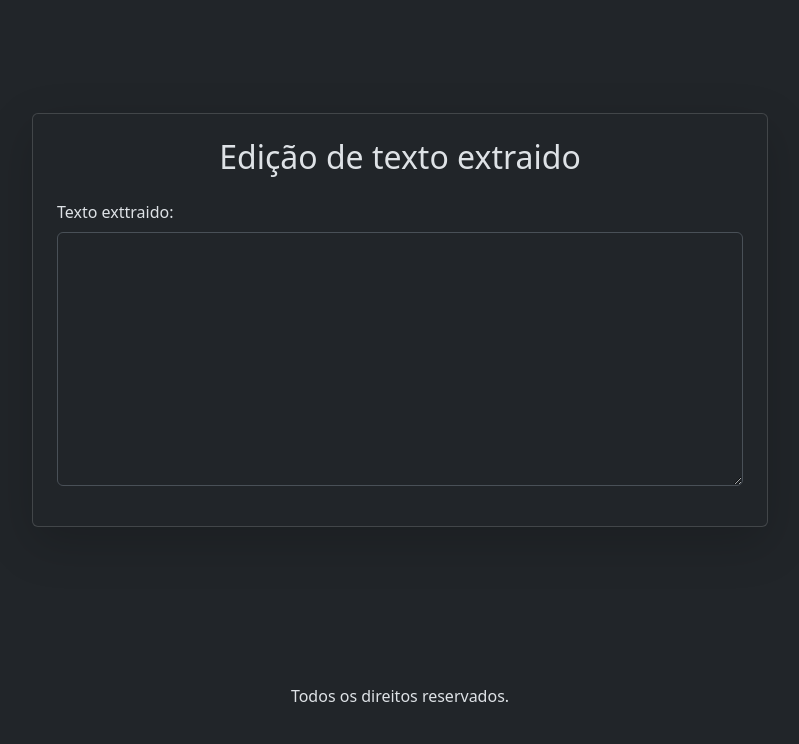
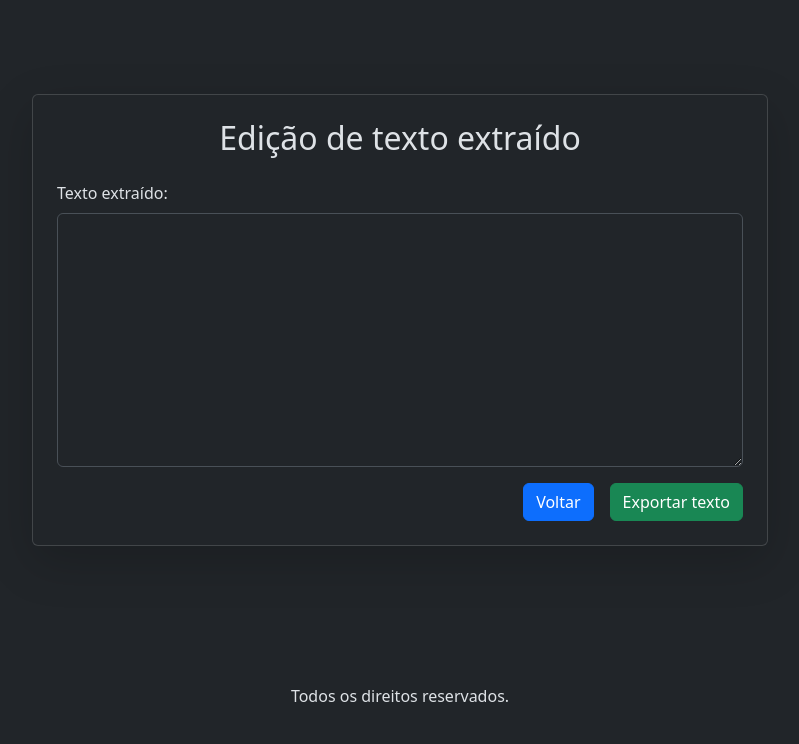
Before and after one commit to Vinicius-113/desenvolvedor_python_qua.544.003, a Flask app: template parte07-/05_captura_de_texto_ocr/templates/extracao.html in a window 1280 px wide. Shown: the part 56-800 px from the top of the page, without its empty margins (240-1039 px from the left). Run offline with Flask 3, Linux system fonts and the light colour scheme; the template is opened without the code that fills it, so the values that code supplies are empty.

Commit message:
Aula do dia 21/09/2026

```diff
--- a/parte07-/05_captura_de_texto_ocr/app.py
+++ b/parte07-/05_captura_de_texto_ocr/app.py
@@ -1,5 +1,7 @@
-from flask import Flask, render_template, request
+from flask import Flask, render_template, request, send_file
+import easyocr
 
+import io
 
 app = Flask(__name__)
 
@@ -7,9 +9,30 @@ app = Flask(__name__)
 def index():
     return render_template("index.html")
 
-@app.route("/textoExtraido")
+@app.route("/textoExtraido", methods = ['POST'])
 def extrair_texto():
-    return render_template("extracao.html")
+    if 'imagem' not in request.files:
+        return 'nenhuma imagem enviada', 400
+    imagem = request.files['imagem']
+    if imagem.filename == '':
+        return 'nenhuma imagem selecionada', 400
+    render = easyocr.Reader(['en', 'pt'], gpu=False)
+    result = render.readtext(imagem.read())
+    texto_extraido = ' '.join([res[1] for res in result])
+    return render_template("extracao.html",texto=texto_extraido)
+
+@app.route("/exportarTexto", methods = ['POST'])
+def exportar_texto():
+    if request.method == 'POST':
+        texto = request.form.get("texto", "")
+        arquivo_buffer = io.BytesIO(texto.encode('utf-8'))
+        return send_file(
+            arquivo_buffer,
+            mimetype='text/plain',
+            as_attachment=True,
+            download_name='teto_extraido.txt'
+        )
+    return render_template("exportar_sucesso.html")
 
 if __name__ == "__main__":
     app.run(debug=True)
--- a/parte07-/05_captura_de_texto_ocr/templates/extracao.html
+++ b/parte07-/05_captura_de_texto_ocr/templates/extracao.html
@@ -5,22 +5,28 @@
             <div class="col-md-8">
                 <div class="card p-4 shadow-lg">
                     <h2 class="card-title text-center mb-4">
-                    Edição de texto extraido
+                        Edição de texto extraído
                     </h2>
-                <form action="" method="POST">
+                    <form action="/exportarTexto" method="POST">
                         <div class="mb-3">
-                        <label for="texto"
-                        class="form-label">
-                        Texto exttraido:
+                            <label for="texto" class="form-label">
+                                Texto extraído:
                             </label>
                             <textarea class="form-control" name="texto" rows="10" required>
                                 {{ texto or '' }}
                             </textarea>
+                        </div>
+                        <div class="d-flex justify-content-end">
+                            <a href="/" class="btn btn-primary">
+                                Voltar
+                            </a>
+                            <button type="submit" class="btn btn-success ms-3">
+                                Exportar texto
+                            </button>
                         </div>
                     </form>
                 </div>
             </div>
         </div>
     </div>
-
 {% endblock %}
```
Also changed, not shown: parte07-/05_captura_de_texto_ocr/templates/exportar_sucesso.html (added, +7 -0 lines), parte07-/05_captura_de_texto_ocr/templates/index.html (+1 -28 lines), parte07-/05_captura_de_texto_ocr/requeriments.txt (deleted), parte07-/05_captura_de_texto_ocr/requirements.txt (added). Lines whose indentation alone changed are shown as unchanged.
